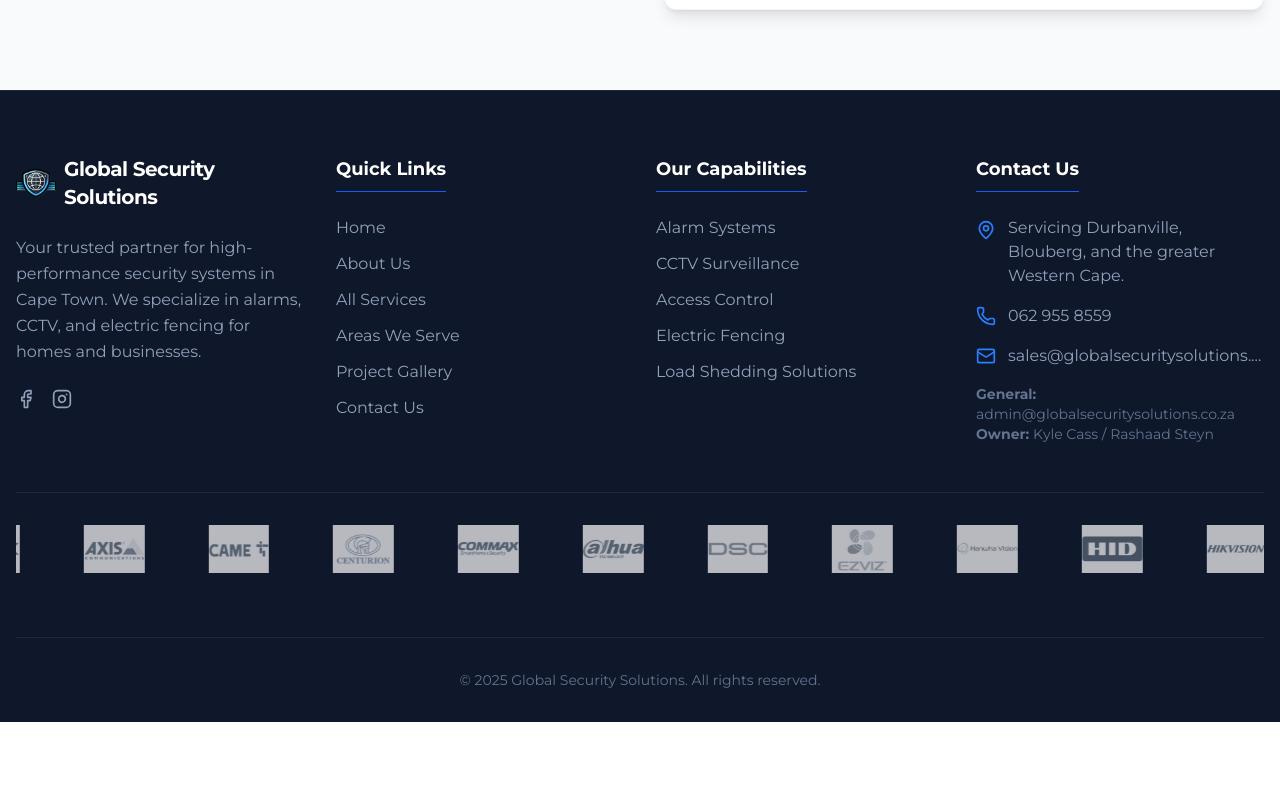
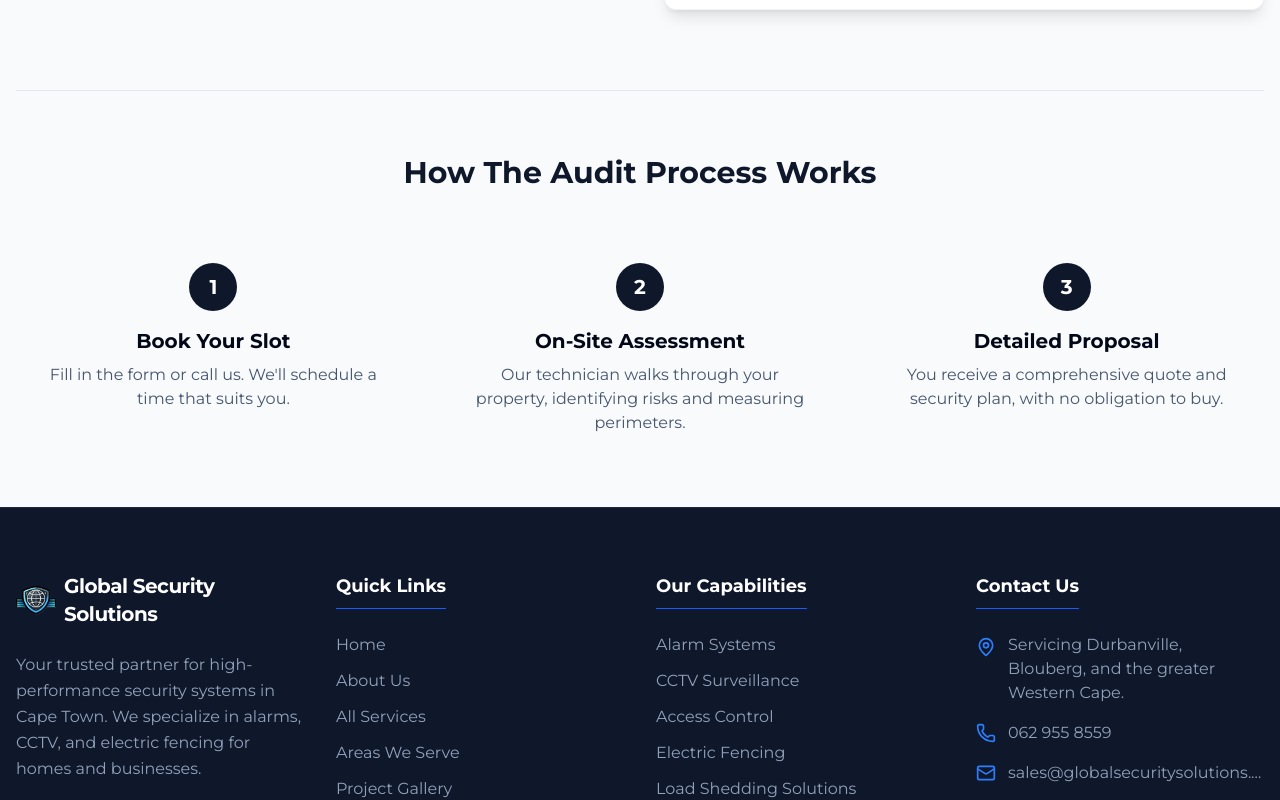
Before and after one commit to GSSolutions-CPT/globalsecuritysolutions.co.za, a Next.js app: page /free-security-audit in a window 1280 px wide. Shown: the part 790-1590 px from the top of the page. Before the commit the page ends 1512 px from the top, so only its background shows below. Built offline with nearby package versions, Linux system fonts and the light colour scheme; no server answers.

Commit message:
Ultimate Content SEO: Enriched Projects, FAQ, and Audit pages

```diff
--- a/app/faq/page.tsx
+++ b/app/faq/page.tsx
@@ -11,6 +11,10 @@ export default function FAQPage() {
         { q: "What brands do you install?", a: "We specialize in Hikvision, IDS, Paradox, and AJAX systems, among others." },
         { q: "Do you provide COC for electric fencing?", a: "Absolutely. All our electric fence installations come with a Certificate of Compliance." },
         { q: "How long does an installation take?", a: "Most residential installations are completed within 1-2 days, depending on complexity." },
+        { q: "Will my alarm work during load shedding?", a: "Yes, provided your battery backup is healthy. We can also install expanded battery packs or solar solutions to last through stage 6." },
+        { q: "Can I view CCTV on my phone?", a: "Yes, all our IP and HD-TVI camera systems can be linked to a mobile app for 24/7 remote viewing from anywhere." },
+        { q: "Do you do repairs on existing systems?", a: "Yes, we repair and upgrade existing alarms, electric fences, and gate motors, even if we didn't install them originally." },
+        { q: "Are your installations insurance compliant?", a: "Yes, our installations meet SAIDSA standards and we provide the necessary certification for your insurance provider." },
     ]
 
     return (
--- a/app/free-security-audit/page.tsx
+++ b/app/free-security-audit/page.tsx
@@ -59,6 +59,28 @@ export default function FreeAuditPage() {
                         <ContactForm />
                     </div>
                 </div>
+
+                {/* SEO Content: How It Works */}
+                <div className="mt-20 border-t border-slate-200 pt-16">
+                    <h2 className="text-3xl font-bold text-slate-900 text-center mb-12">How The Audit Process Works</h2>
+                    <div className="grid grid-cols-1 md:grid-cols-3 gap-8 text-center">
+                        <div className="p-6">
+                            <div className="w-12 h-12 bg-slate-900 text-white rounded-full flex items-center justify-center text-xl font-bold mx-auto mb-4">1</div>
+                            <h3 className="text-xl font-bold mb-2">Book Your Slot</h3>
+                            <p className="text-slate-600">Fill in the form or call us. We'll schedule a time that suits you.</p>
+                        </div>
+                        <div className="p-6">
+                            <div className="w-12 h-12 bg-slate-900 text-white rounded-full flex items-center justify-center text-xl font-bold mx-auto mb-4">2</div>
+                            <h3 className="text-xl font-bold mb-2">On-Site Assessment</h3>
+                            <p className="text-slate-600">Our technician walks through your property, identifying risks and measuring perimeters.</p>
+                        </div>
+                        <div className="p-6">
+                            <div className="w-12 h-12 bg-slate-900 text-white rounded-full flex items-center justify-center text-xl font-bold mx-auto mb-4">3</div>
+                            <h3 className="text-xl font-bold mb-2">Detailed Proposal</h3>
+                            <p className="text-slate-600">You receive a comprehensive quote and security plan, with no obligation to buy.</p>
+                        </div>
+                    </div>
+                </div>
             </div>
         </div>
     )
--- a/app/projects/page.tsx
+++ b/app/projects/page.tsx
@@ -43,6 +43,19 @@ export default function ProjectsPage() {
                         </div>
                     ))}
                 </div>
+
+                {/* SEO Content: Installation Standards */}
+                <div className="mt-20 max-w-4xl mx-auto text-center">
+                    <h2 className="text-3xl font-bold text-slate-900 mb-6">Our Installation Standards</h2>
+                    <p className="text-lg text-slate-600 mb-8 leading-relaxed">
+                        Every project in our gallery represents our commitment to excellence. We don't just "install and leave."
+                        We ensure neat cabling, strategic camera positioning for maximum coverage, and full system integration.
+                        Whether it's a small residential alarm or a massive commercial estate, our <strong>quality control standards</strong> remain the same.
+                    </p>
+                    <Link href="/contact" className="text-blue-600 font-bold hover:underline text-lg">
+                        Start Your Project Today &rarr;
+                    </Link>
+                </div>
             </div>
         </div>
     )
```
